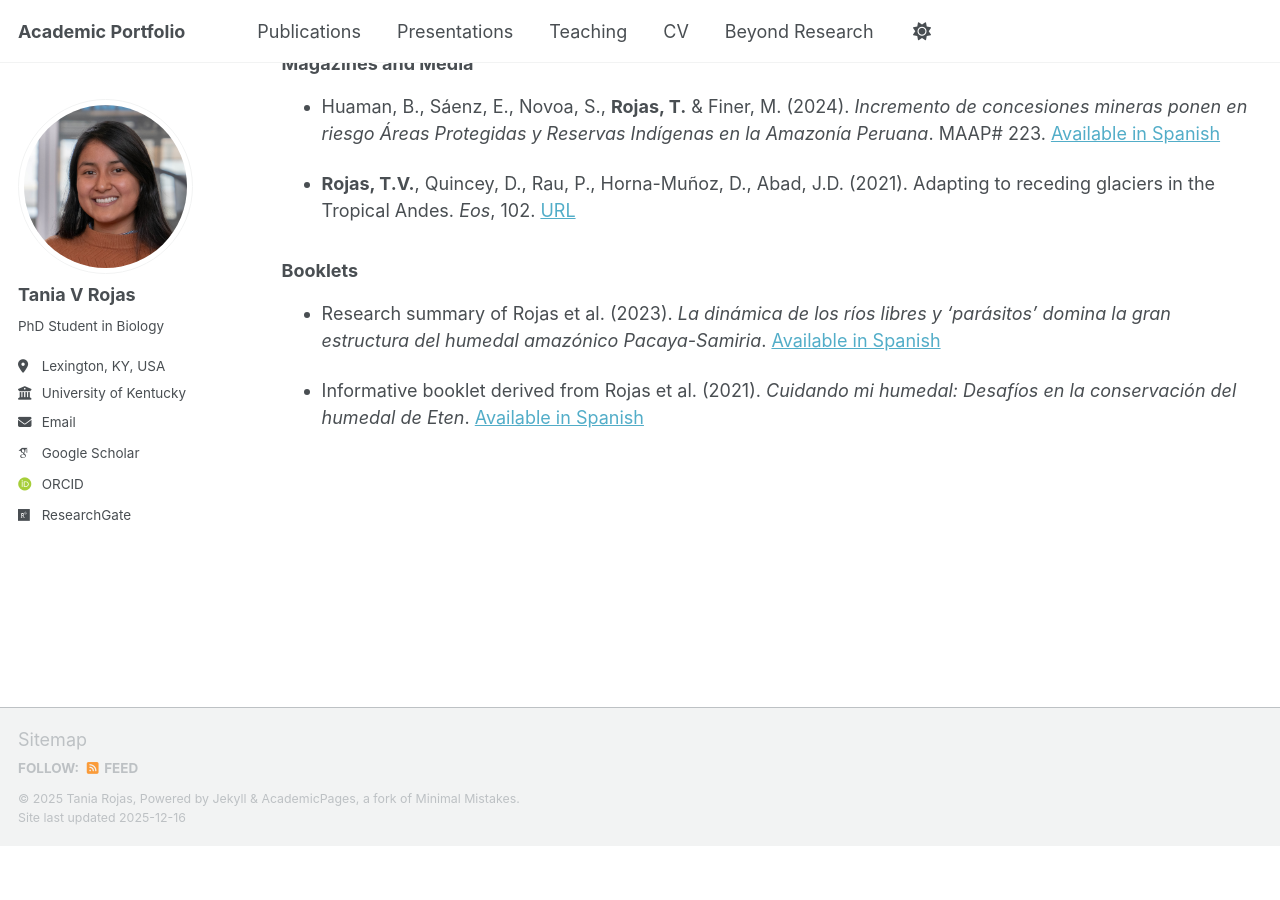
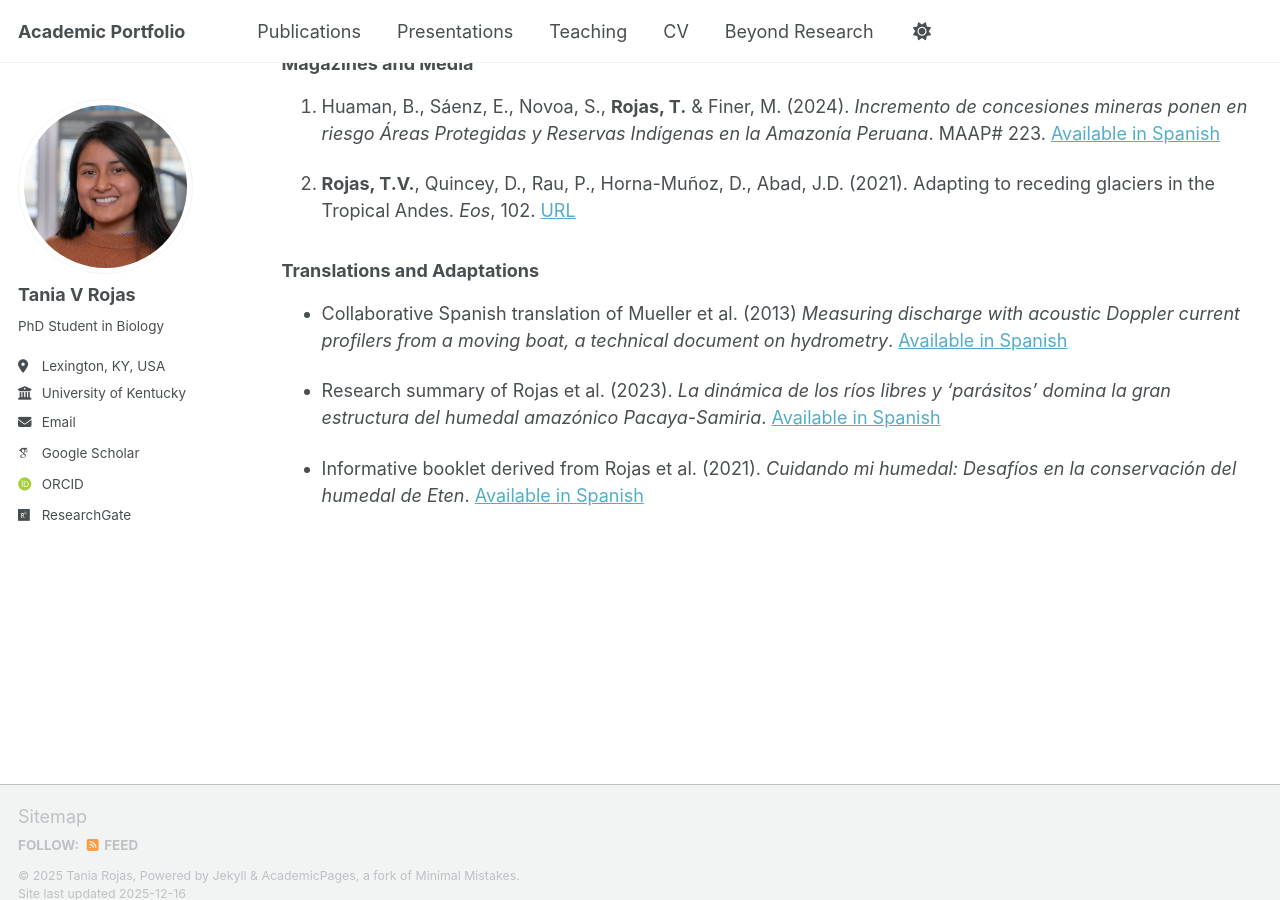
Before and after one commit to taniarojasc/taniarojasc.github.io, a Jekyll site: the page built from _pages/publications.html, in a window 1280 px wide and 900 px high, scrolled down 1060 px. Built offline with Jekyll 4.4.1, drawn with Linux system fonts in a browser that asks for light colours; some web fonts are replaced; a script that is not in the unit is left out; before the commit the page ends 1905 px from its top, so only the background shows below that.

Commit message:
Update publications.html

```diff
--- a/_pages/publications.html
+++ b/_pages/publications.html
@@ -35,7 +35,7 @@ author_profile: true
   </ol>
 
   <h2>Technical Reports</h2>
-  <ul>
+  <ol>
     <li>
       <p>Abad, J., <strong>Rojas, T.</strong>, Anampa, L., Chicchon, H.(2025). <em>Minería Ilegal en Áreas Clave para la Biodiversidad y zonas prioritarias para la conservación en la Amazonia Peruana</em>. Conservación Amazónica - ACCA. Lima, Peru. <a href="https://drive.google.com/file/d/1RBfY-77RljO-xScruGt8yVIKkhThfIhL/view">Available in Spanish</a></p>
     </li>
@@ -43,7 +43,7 @@ author_profile: true
     <li>
       <p>Petry, P., Cardenas, A., Abad, J., Loayza, R., Dominguez, L., <strong>Rojas, T.</strong>, Toledo, E. (2024). <em>Desarrollo de un portafolio de conservación de biodiversidad de agua dulce en la Amazonía peruana con identificación de corredores de protección. Portafolio de las cuencas Napo, Marañon y Ucayali</em>. The Nature Conservancy. Lima, Peru. <a href="https://www.nature.org/content/dam/tnc/nature/en/photos/latin-america/Conservacion-biodiversidad-agua-Amazonia-peruana.pdf">Available in Spanish</a></p>
     </li>
-  </ul>
+  </ol>
 
 </section>
 
@@ -52,7 +52,7 @@ author_profile: true
   <h2>Additional Outcomes</h2>
 
   <h3>Magazines and Media</h3>
-  <ul>
+  <ol>
      <li>
       <p>Huaman, B., Sáenz, E., Novoa, S., <strong>Rojas, T.</strong> & Finer, M. (2024). <em>Incremento de concesiones mineras ponen en riesgo Áreas Protegidas y Reservas Indígenas en la Amazonía Peruana</em>. MAAP# 223. <a href="https://www.maapprogram.org/es/concesiones-mineras-peru/">Available in Spanish</a></p>
     </li>
@@ -63,17 +63,19 @@ author_profile: true
 
 
 
-  </ul>
+  </ol>
 
-<h3>Booklets</h3>
+<h3>Translations and Adaptations</h3>
 
   <ul>
+     <li>
+      <p>Collaborative Spanish translation of Mueller et al. (2013) <em>Measuring discharge with acoustic Doppler current profilers from a moving boat, a technical document on hydrometry</em>. <a href="https://www.tehla.org/divulgacion">Available in Spanish</a></p>
+    </li>
+
     <li>
       <p>Research summary of Rojas et al. (2023). <em>La dinámica de los ríos libres y ‘parásitos’ domina la gran estructura del humedal amazónico Pacaya-Samiria</em>. <a href="https://drive.google.com/file/d/1hIIoVkBX3fj_mxderyqVd1juJOMObhjP/view?usp=share_link">Available in Spanish</a></p>
     </li>
-  </ul>
 
-<ul>
     <li>
       <p>Informative booklet derived from Rojas et al. (2021). <em>Cuidando mi humedal: Desafíos en la conservación del humedal de Eten</em>. <a href="https://drive.google.com/file/d/17GD1AZQ5e9oBiTdPJjFI1jeeZnXGMzPv/view?usp=sharing">Available in Spanish</a></p>
     </li>
```
